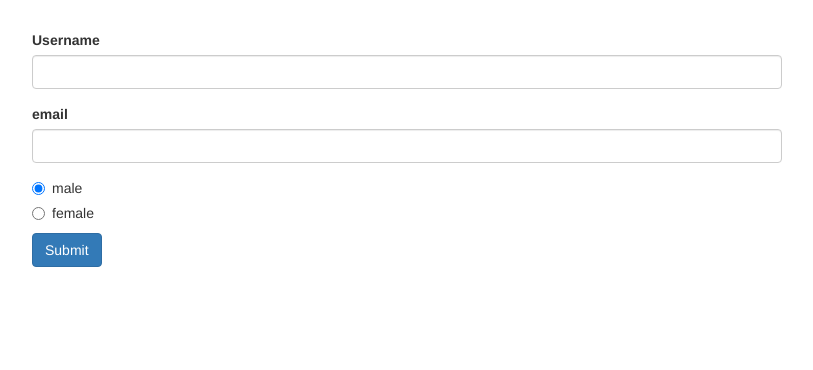
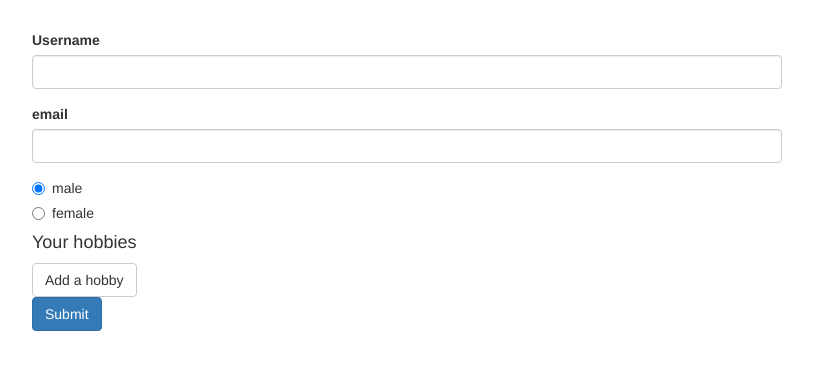
Before and after one commit to VitoCornelius/Angular-Learn-Reactive-Forms, an Angular app: page / in a window 1280 px wide. Shown: the top 370 px of the page, without its empty margins (233-1046 px from the left). Built offline with nearby package versions, Linux system fonts and the light colour scheme.

Commit message:
Add a modifiable array of forms with formArrayName controls

```diff
--- a/src/app/app.component.html
+++ b/src/app/app.component.html
@@ -34,6 +34,18 @@
               [value]="gender">{{ gender }}
           </label>
         </div>
+
+        <div formArrayName="hobbies">
+          <h4>Your hobbies</h4>
+          <button class="btn btn-default" type="button" (click)="addHobby()">Add a hobby</button>
+          <div
+          class="form-group"
+          *ngFor="let hobbyControl of signupForm.get('hobbies').controls; let i = index"
+          >
+            <input type="text" class="form-control" [formControlName]="i">
+          </div>
+        </div>
+
         <span
         *ngIf="!signupForm.valid && signupForm.touched"
         class="help-block">The form is invalid</span>
--- a/src/app/app.component.ts
+++ b/src/app/app.component.ts
@@ -1,5 +1,5 @@
 import { Component, OnInit } from '@angular/core';
-import { FormGroup, FormControl, Validators } from '@angular/forms';
+import { FormGroup, FormControl, Validators, FormArray } from '@angular/forms';
 
 @Component({
   selector: 'app-root',
@@ -17,7 +17,8 @@
         'username' : new FormControl(null, Validators.required),  //we can set the default value, validators, async validators
         'email' : new FormControl(null, [Validators.required, Validators.email]),
       }),
-      'gender' : new FormControl('male')
+      'gender' : new FormControl('male'),
+      'hobbies' : new FormArray([])
     });
   }
 
@@ -25,4 +26,9 @@
     console.log(this.signupForm);
   }
 
+  addHobby() {
+    const control = new FormControl(null, Validators.required);
+    (<FormArray>this.signupForm.get('hobbies')).push(control);
+  }
+
 }
```
